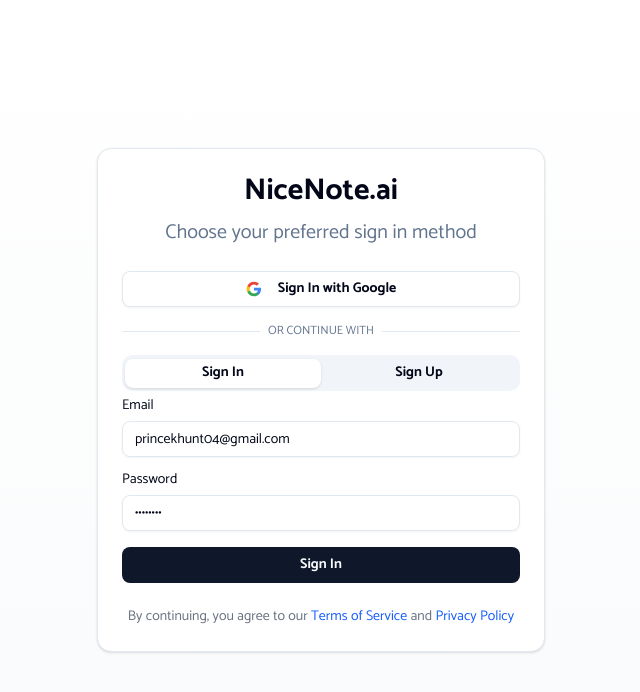
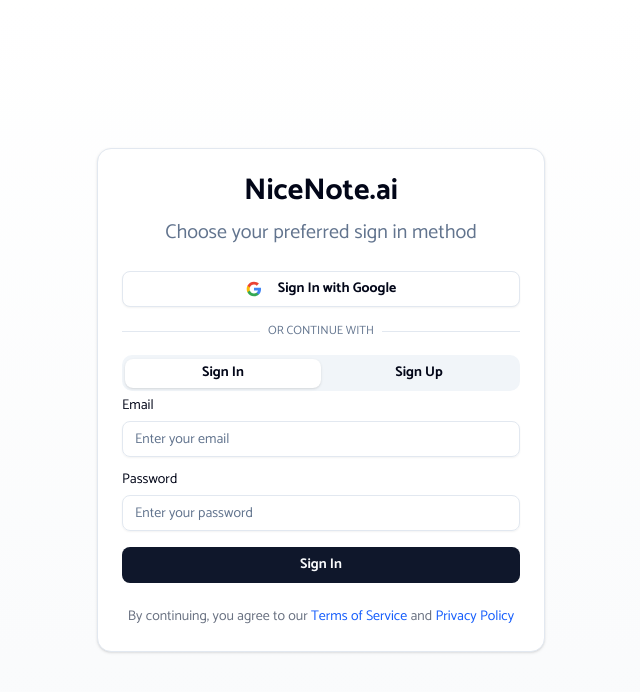
Before and after one commit to PrinceKhunt16/NiceNote.ai, a Next.js app: page /auth in a window 1280 px wide. Shown: the top 692 px of the page, without its empty margins (319-959 px from the left). Built offline with nearby package versions, Linux system fonts and the light colour scheme; no server answers.

Commit message:
Fix small issue

```diff
--- a/src/app/auth/page.tsx
+++ b/src/app/auth/page.tsx
@@ -13,13 +13,13 @@
 
 export default function Auth() {
     const [signIn, setSignIn] = useState({
-        email: "princekhunt04@gmail.com",
-        password: "prince10"
+        email: "",
+        password: ""
     })
     const [signUp, setSignUp] = useState({
-        name: "Prince Khunt",
-        email: "princekhunt04@gmail.com",
-        password: "prince10"
+        name: "",
+        email: "",
+        password: ""
     })
     const [error, setError] = useState('')
     const router = useRouter()
```
